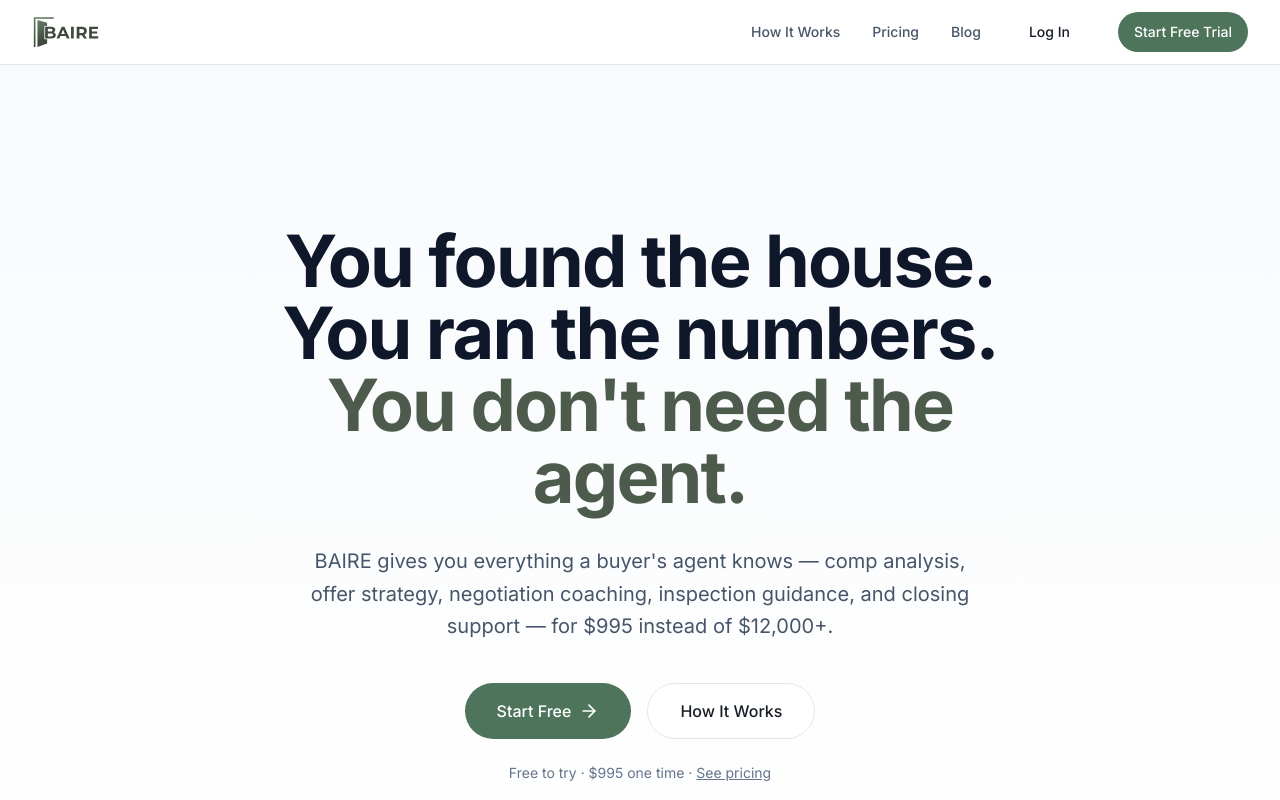
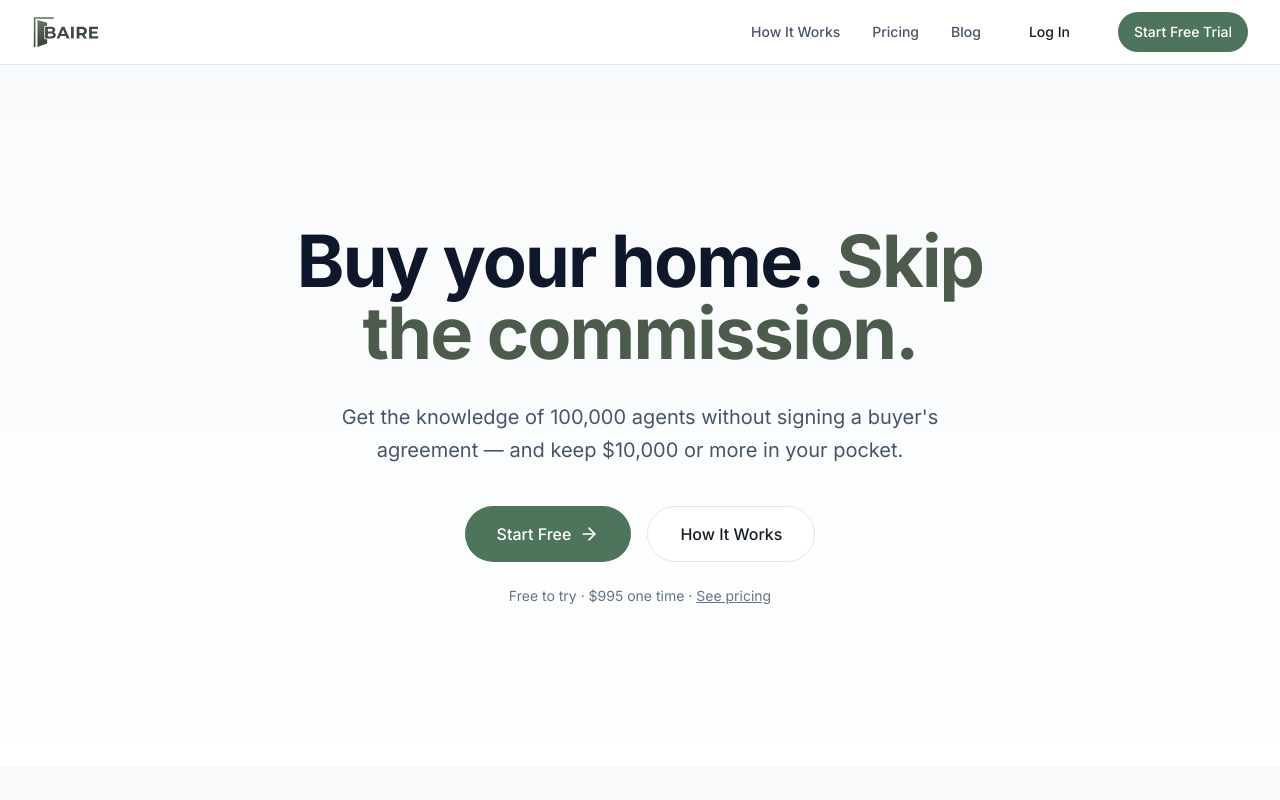
Before and after one commit to geoffbailey114/baireapp, a Next.js app: page / in a window 1280 px wide. Shown: the top 800 px of the page. Built offline with nearby package versions, Linux system fonts and the light colour scheme.

Commit message:
revert to old hero - new sub

```diff
--- a/components/v2/hero.tsx
+++ b/components/v2/hero.tsx
@@ -16,11 +16,8 @@ export function HeroV2() {
             transition={{ duration: 0.5, delay: 0.05 }}
             className="text-5xl font-bold tracking-tight text-slate-900 sm:text-6xl md:text-7xl leading-[1.1]"
           >
-            You found the house.
-            <br />
-            You ran the numbers.
-            <br />
-            <span className="text-sage-600">You don&apos;t need the agent.</span>
+            Buy your home.{' '}
+            <span className="text-sage-600">Skip the commission.</span>
           </motion.h1>
 
           <motion.p
@@ -29,7 +26,7 @@ export function HeroV2() {
             transition={{ duration: 0.5, delay: 0.1 }}
             className="mt-8 text-xl text-slate-600 leading-relaxed max-w-2xl mx-auto"
           >
-            BAIRE gives you everything a buyer&apos;s agent knows &mdash; comp analysis, offer strategy, negotiation coaching, inspection guidance, and closing support &mdash; for $995 instead of $12,000+.
+            Get the knowledge of 100,000 agents without signing a buyer&apos;s agreement &mdash; and keep $10,000 or more in your pocket.
           </motion.p>
 
           <motion.div
```
